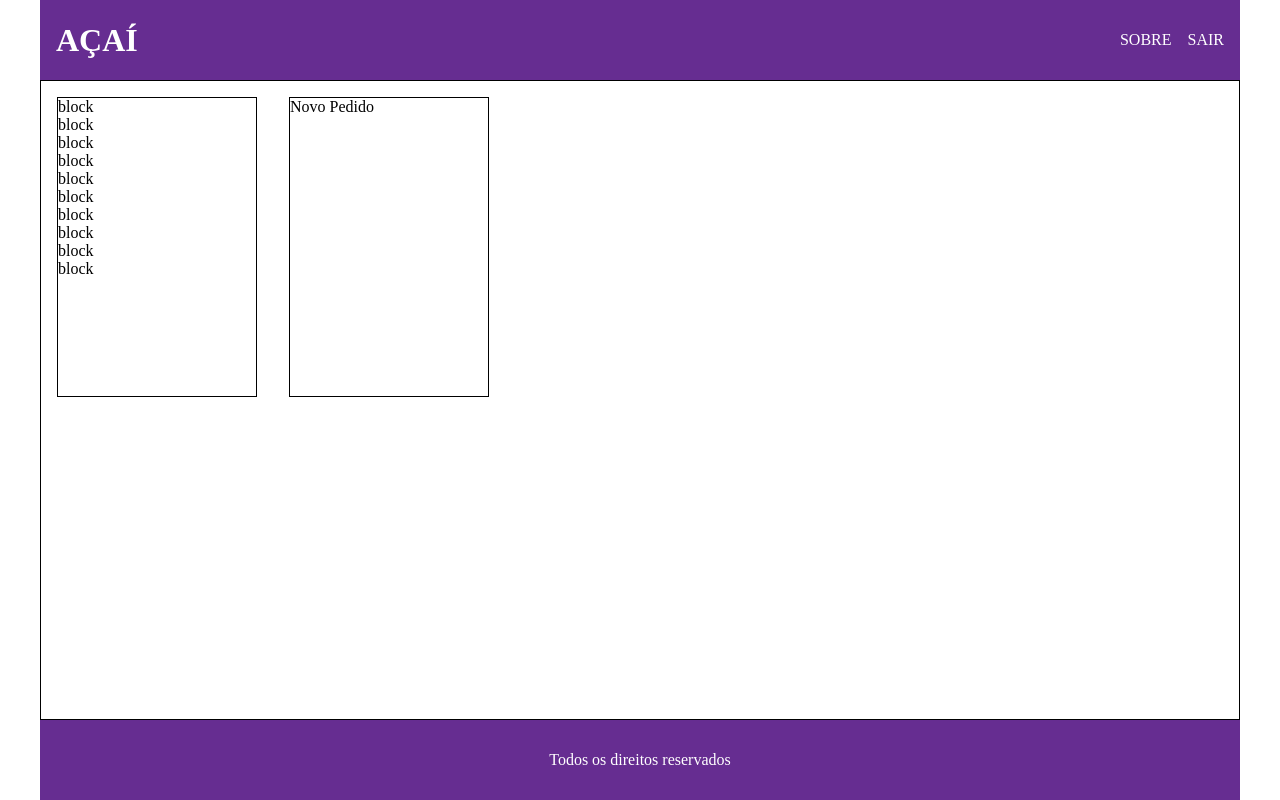
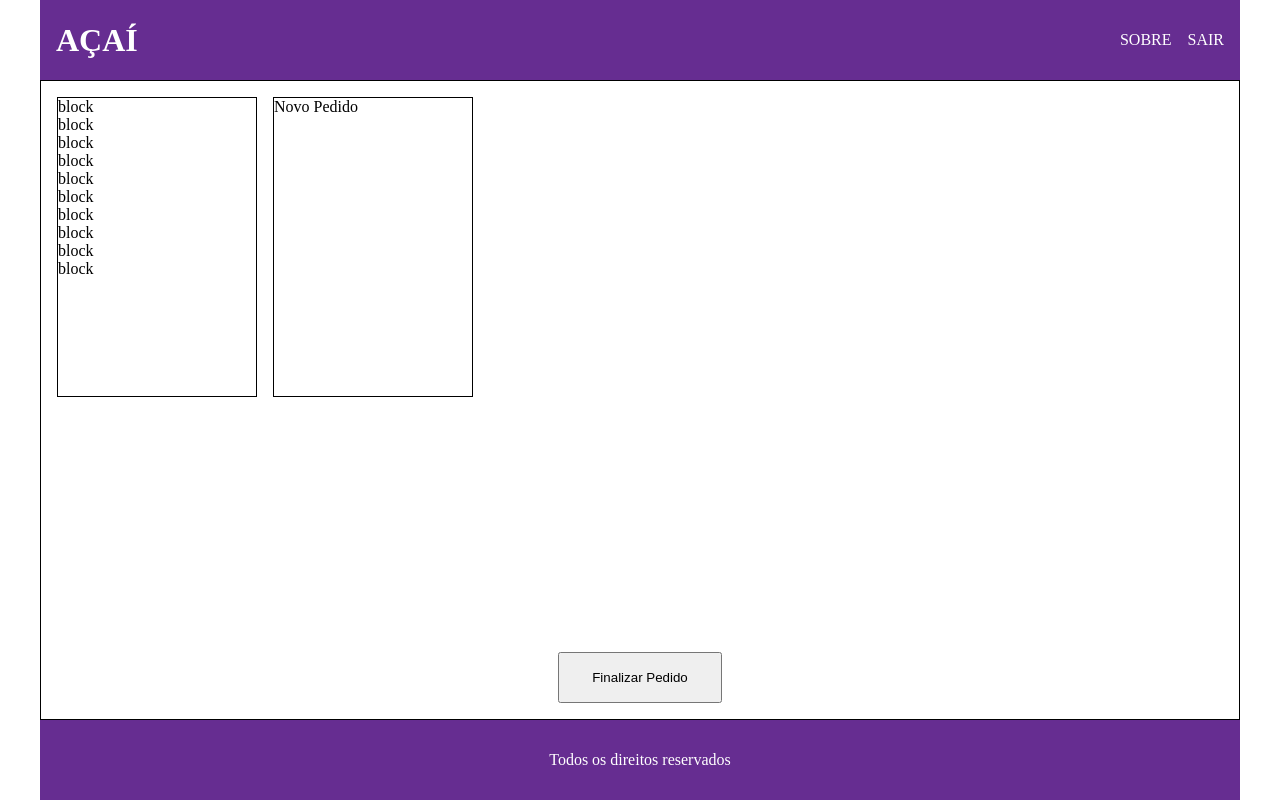
Before and after one commit to pablohpaiva22/acai, a React (Create React App) app: page /pedido in a window 1280 px wide. Built offline with nearby package versions, Linux system fonts and the light colour scheme.

Commit message:
component name change

```diff
--- a/src/components/Home.js
+++ b/src/components/Home.js
@@ -1,7 +1,7 @@
 import React from "react";
 import styles from "./Home.module.css";
 import IncrementList from "./Home/IncrementList";
-import OrderIncrement from "./Home/OrderIncrement";
+import IncrementDescription from "./Home/IncrementDescription";
 import SizeList from "./Home/SizeList";
 import { sizeList_DB, IncrementList_DB } from "./Home/databaseHome";
 import OrderSize from "./Home/OrderSize";
@@ -146,7 +146,7 @@ const Home = () => {
 
         <OrderSize size={size} />
 
-        <OrderIncrement increment={increment} />
+        <IncrementDescription increment={increment} />
 
         <h3 className={styles.secondBoxSubtitle}>TOTAL</h3>
 
--- a/src/components/Home/OrderIncrement.js
+++ b/src/components/Home/IncrementDescription.js
@@ -1,5 +1,5 @@
 import React from "react";
-import styles from "./OrderIncrement.module.css";
+import styles from "./IncrementDescription.module.css";
 
 const Order = ({ increment }) => {
   return (
--- a/src/components/Order/Order.js
+++ b/src/components/Order/Order.js
@@ -4,7 +4,8 @@ import styles from "./Order.module.css";
 const Order = () => {
   return (
     <section className={`${styles.content} container`}>
-      <ul className={styles.block}>
+      <div className={styles.block}>
+        <ul className={styles.itensList}>
           <li>block</li>
           <li>block</li>
           <li>block</li>
@@ -16,7 +17,11 @@ const Order = () => {
           <li>block</li>
           <li>block</li>
         </ul>
-      <div className={styles.block}>Novo Pedido</div>
+
+        <div className={styles.newOrder}>Novo Pedido</div>
+      </div>
+
+      <button className={styles.button}>Finalizar Pedido</button>
     </section>
   );
 };
--- a/src/components/Order/Order.module.css
+++ b/src/components/Order/Order.module.css
@@ -2,12 +2,26 @@
   min-height: 80vh;
   border: 1px solid black;
   display: flex;
+  flex-direction: column;
   gap: 2rem;
   align-items: flex-start;
+  justify-content: space-between;
 }
 
 .block {
+  display: flex;
+  gap: 1rem;
+}
+
+.itensList,
+.newOrder {
   width: 200px;
   min-height: 300px;
   border: 1px solid black;
 }
+
+.button {
+  display: block;
+  margin: 0 auto;
+  padding: 1rem 2rem;
+}
```
Also changed, not shown: src/components/Home/IncrementDescription.module.css (renamed from src/components/Home/OrderIncrement.module.css). Lines whose indentation alone changed are shown as unchanged.
